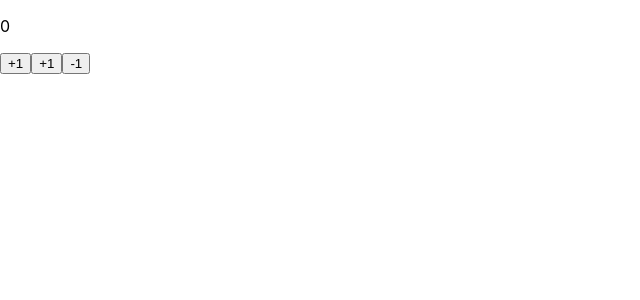
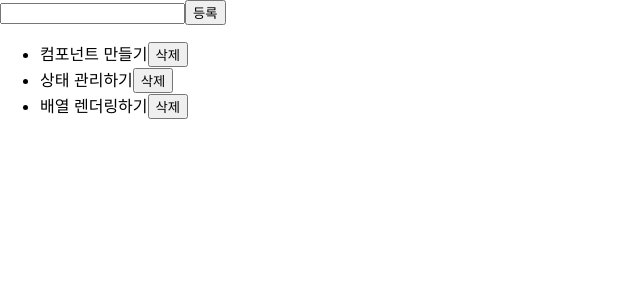
Before and after one commit to Eun-Hee/20230128_react, a React (Create React App) app in the folder learn-react/: page / in a window 1280 px wide. Shown: the top 300 px of the page, without its empty margins (0-640 px from the left). Built offline with nearby package versions, Linux system fonts and the light colour scheme.

Commit message:
TodoList 등록 삭제 기능
TodoList 등록 삭제 기능

```diff
--- a/learn-react/src/App.js
+++ b/learn-react/src/App.js
@@ -1,10 +1,12 @@
 import "./App.css";
-import Counter from "./component/Counter";
+//import Counter from "./component/Counter";
+//import InputText from "./component/InputText";
+import TodoList from "./component/TodoList";
 
 function App() {
   return (
     <>
-      <Counter />
+      <TodoList />
     </>
   );
 }
--- /dev/null
+++ b/learn-react/src/component/TodoList.jsx
@@ -0,0 +1,73 @@
+import { useRef, useState } from "react";
+
+const todoList = [
+  { id: 1, text: "컴포넌트 만들기", done: false },
+  { id: 2, text: "상태 관리하기", done: false },
+  { id: 3, text: "배열 렌더링하기", done: false },
+];
+
+let result = todoList.map((todo) => <li>{todo.text}</li>);
+/* [
+  <li>컴포너트 만들기</li>,
+  <li>상태 관리하기</li>,
+  <li>배열 렌더링하기</li>,
+]; */
+
+function TodoList() {
+  const [todos, setTodos] = useState(todoList);
+  const [input, setInput] = useState("");
+
+  const nextId = useRef(4); // 렌더링과 별개로 기억되는 변수.초기값
+  const inputRef = useRef();
+
+  const handleInput = (e) => {
+    setInput(e.target.value);
+  };
+
+  // input 상태값 + 업데이트 함수 만들기
+  const handleSubmit = (e) => {
+    e.preventDefault(); // 태그의 기본 기능 막는다.
+
+    if (input === "") return; // input이 빈 문자일때 함수 종료.
+
+    // 기존의 todos 배열을 새로은 배열에 복사하고, 마지막에 새로운 요소 추가.
+    //      => 기존 배열과 다른 새로운 배열을 만들어서 불변성 유지.
+
+    //setTodos([...todos, { id: 4, text: input, done: false }]);
+    setTodos(todos.concat({ id: nextId.current++, text: input, done: false }));
+
+    setInput("");
+    inputRef.current.focus();
+  };
+
+  const handleRemove = (id) => {
+    if (window.confirm("삭제하시겠습니까?"))
+      // 선택한 id가 아닌 요소들만 모으기(filter) => filter도 새로운 배열 반환.
+      setTodos(todos.filter((todo) => todo.id !== id));
+  };
+
+  return (
+    <div>
+      <form onClick={handleSubmit}>
+        <input
+          type="text"
+          onChange={handleInput}
+          value={input}
+          ref={inputRef}
+        />
+        <button>등록</button>
+      </form>
+      <ul>
+        {todos.map((todo) => (
+          <li key={todo.id}>
+            {todo.text}
+            {""}
+            <button onClick={() => handleRemove(todo.id)}>삭제</button>
+          </li>
+        ))}
+      </ul>
+    </div>
+  );
+}
+
+export default TodoList;
```
Also changed, not shown: learn-react/src/component/InputText.jsx (+36 -0 lines).
